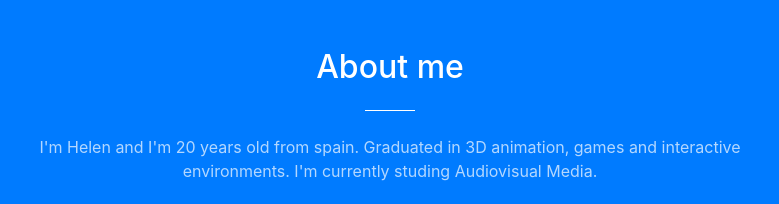
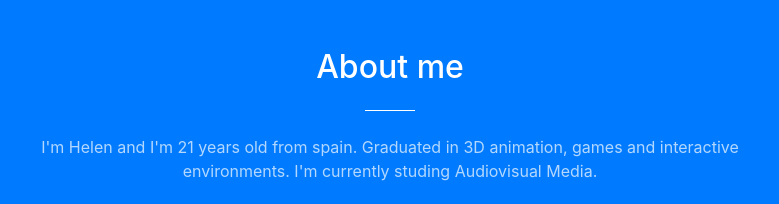
Before and after one commit to Hsan99/codeLikeGirl, a website with bundled scripts: page index.html in a window 1280 px wide. Shown: the part 880-1084 px from the top of the page, 250-1029 px from the left. Built offline with nearby package versions, Linux system fonts and the light colour scheme.

Commit message:
Update index.html

```diff
--- a/index.html
+++ b/index.html
@@ -78,7 +78,7 @@
           <div class="col-lg-8 mx-auto text-center">
             <h2 class="section-heading text-white">About me</h2>
             <hr class="light my-4">
-            <p class="text-faded mb-4">I'm Helen and I'm 20 years old from spain. Graduated in 3D animation, games and interactive environments. I'm currently studing Audiovisual Media. </p>
+            <p class="text-faded mb-4">I'm Helen and I'm 21 years old from spain. Graduated in 3D animation, games and interactive environments. I'm currently studing Audiovisual Media. </p>
             <p class="text-faded mb-4">My skills are the design of characters, scenes or UI, animation of 2D and 3D elements and a little programming.</p>
           </div>
         </div>
```
